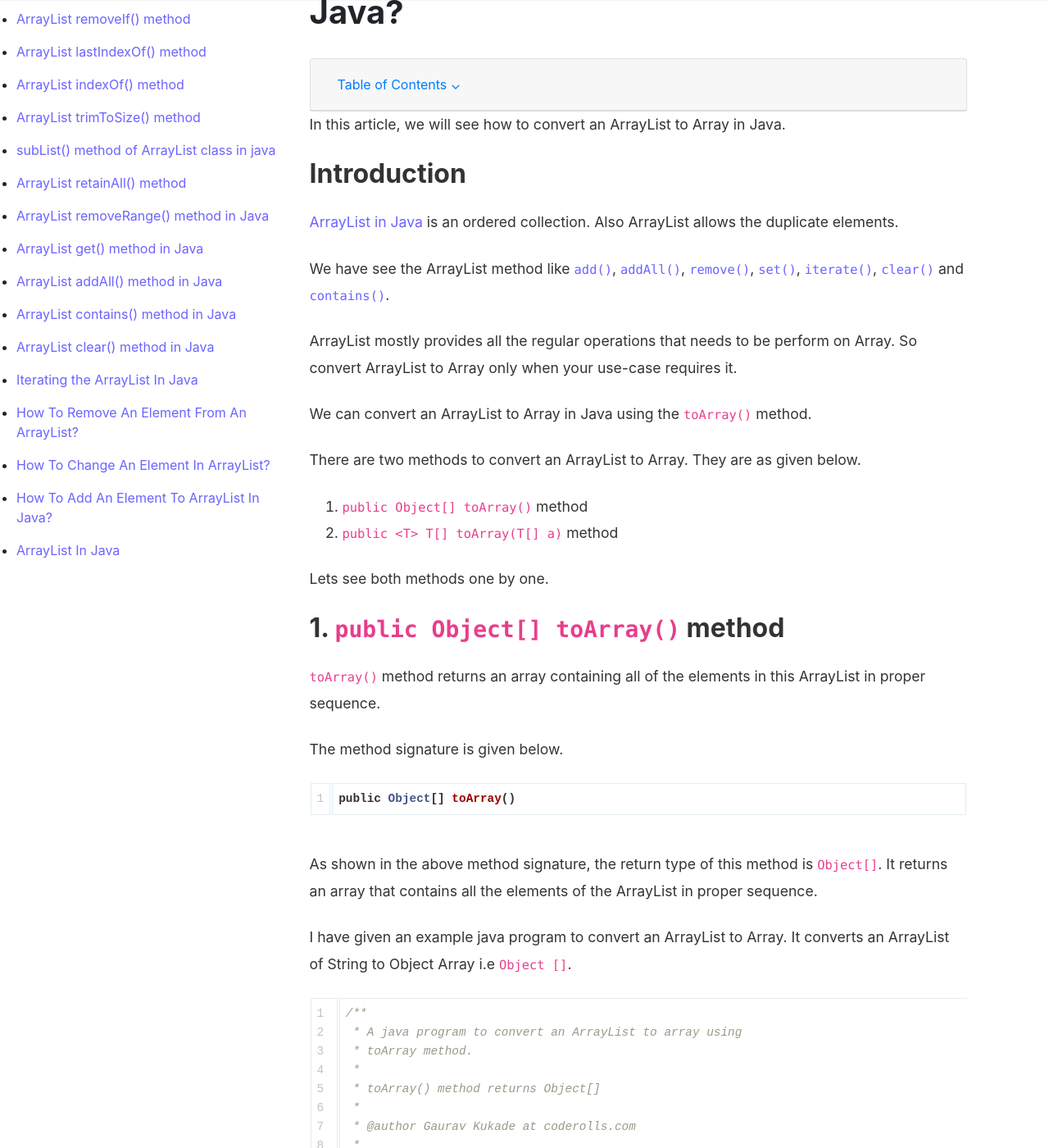
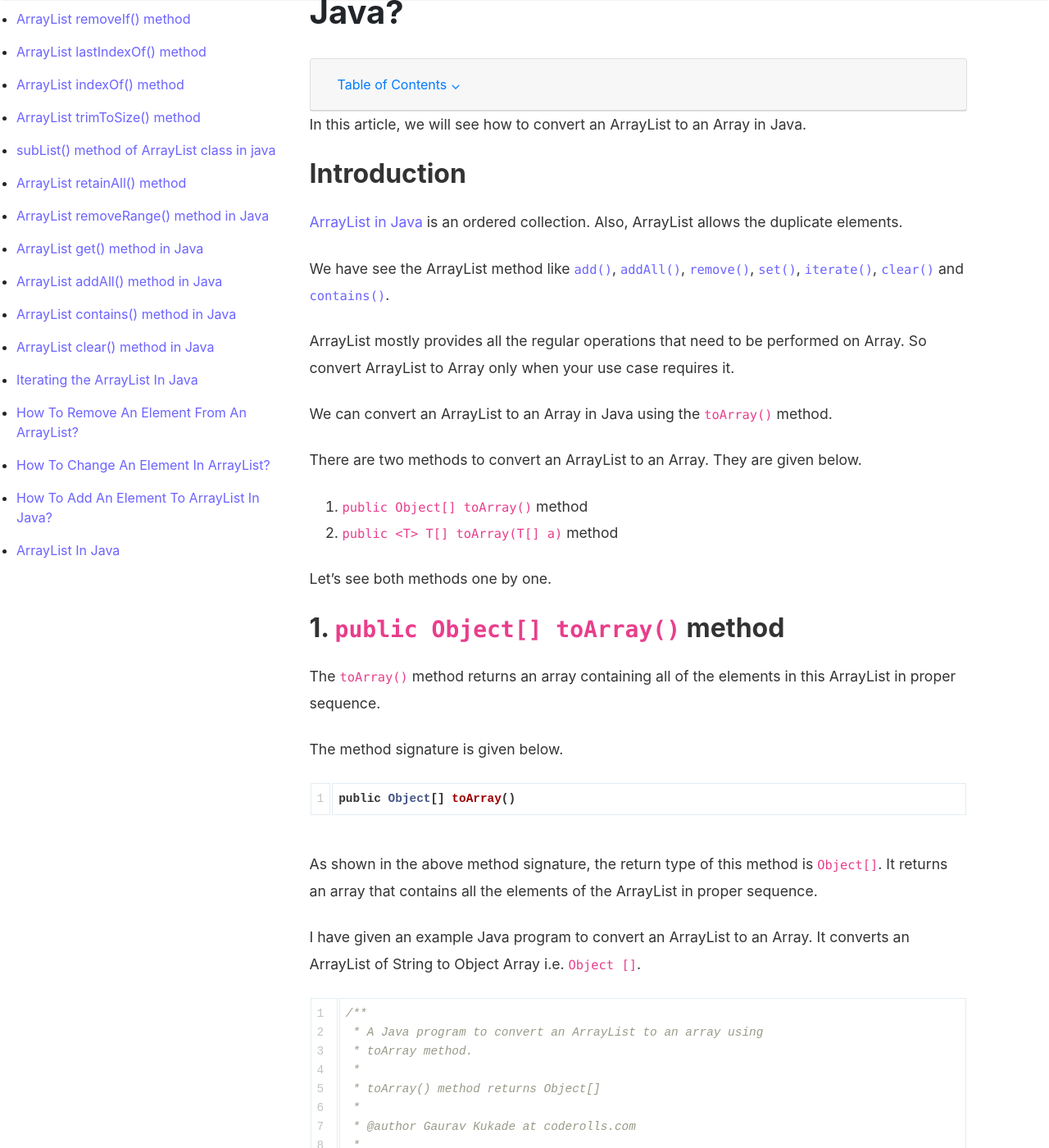
Before and after one commit to coderolls/coderolls-blog, a Jekyll site: the page built from _posts/collections/arraylist/2021-12-14-convert-arraylist-to-array.md, in a window 1280 px wide and 1400 px high, scrolled down 267 px. Shown: the whole window at 82% size. Built offline with Jekyll 4.4.1, drawn with Linux system fonts in a browser that asks for light colours; nearby versions of some CDN libraries; comment, search, counter and statistics services are not loaded; some of the changed text lies outside the part shown.

Commit message:
Update 2021-12-14-convert-arraylist-to-array.md

````diff
--- a/_posts/collections/arraylist/2021-12-14-convert-arraylist-to-array.md
+++ b/_posts/collections/arraylist/2021-12-14-convert-arraylist-to-array.md
@@ -4,30 +4,30 @@
 author: gaurav
 categories: [Collections, ArrayList]
 toc: true
-description: "In this article, we will see how to convert an ArrayList to Array in Java."
+description: "In this article, we will see how to convert an ArrayList to an Array in Java."
 ---
-In this article, we will see how to convert an ArrayList to Array in Java.
+In this article, we will see how to convert an ArrayList to an Array in Java.
 
 ## Introduction
 
-[ArrayList in Java](https://coderolls.com/arraylist-in-java/) is an ordered collection. Also ArrayList allows the duplicate elements.
+[ArrayList in Java](https://coderolls.com/arraylist-in-java/) is an ordered collection. Also, ArrayList allows the duplicate elements.
 
 We have see the ArrayList method like [`add()`](https://coderolls.com/add-element-in-arraylist/), [`addAll()`](http://https//coderolls.com/arraylist-addall-method-in-java/), [`remove()`](https://coderolls.com/remove-element-from-arraylist/), [`set()`](https://coderolls.com/change-element-in-arraylist/), [`iterate()`](http://coderolls.com/iterating-the-arraylist-in-java/), [`clear()`](http://coderolls.com/arraylist-clear-method-in-java/) and [`contains()`](http://coderolls.com/arraylist-contains-method).
 
-ArrayList mostly provides all the regular operations that needs to be perform on Array. So convert ArrayList to Array only when your use-case requires it.
+ArrayList mostly provides all the regular operations that need to be performed on Array. So convert ArrayList to Array only when your use case requires it.
 
-We can convert an ArrayList to Array in Java using the `toArray()` method.
+We can convert an ArrayList to an Array in Java using the `toArray()` method.
 
-There are two methods to convert an ArrayList to Array. They are as given below.
+There are two methods to convert an ArrayList to an Array. They are given below.
 
 1. `public Object[] toArray()` method
 2. `public <T> T[] toArray(T[] a)` method
 
-Lets see both methods one by one.
+Let's see both methods one by one.
 
 ## 1. `public Object[] toArray()` method
 
-`toArray()` method returns an array containing all of the elements in this ArrayList in proper sequence.
+The `toArray()` method returns an array containing all of the elements in this ArrayList in proper sequence.
 
 The method signature is given below.
 
@@ -37,11 +37,11 @@
 
 As shown in the above method signature, the return type of this method is `Object[]`. It returns an array that contains all the elements of the ArrayList in proper sequence.
 
-I have given an example java program to convert an ArrayList to Array. It converts an ArrayList of String to Object Array i.e `Object []`.
+I have given an example Java program to convert an ArrayList to an Array. It converts an ArrayList of String to Object Array i.e. `Object []`.
 
 ```java
 /**
- * A java program to convert an ArrayList to array using
+ * A Java program to convert an ArrayList to an array using
  * toArray method.
  *
  * toArray() method returns Object[]
@@ -51,29 +51,29 @@
  */
 public class ArrayListToArray {
 
-	public static void main(String[] args) {
-		ArrayList<String> arrayList = new ArrayList<String>();
+  public static void main(String[] args) {
+    ArrayList<String> arrayList = new ArrayList<String>();
 
-		//adding elements to the arrayList
-		arrayList.add("Meta");
-		arrayList.add("Apple");
-		arrayList.add("Amazon");
-		arrayList.add("Netflix");
-		arrayList.add("Microsoft");
-		arrayList.add("Google");
+    //adding elements to the ArrayList
+    arrayList.add("Meta");
+    arrayList.add("Apple");
+    arrayList.add("Amazon");
+    arrayList.add("Netflix");
+    arrayList.add("Microsoft");
+    arrayList.add("Google");
 
-		System.out.println("ArrayList: \n"+ arrayList);
+    System.out.println("ArrayList: \n"+ arrayList);
 
-		// convert ArrayList to array
-		Object[] objects = arrayList.toArray();
+    // convert ArrayList to array
+    Object[] objects = arrayList.toArray();
 
-		System.out.println("\nArray:");
+    System.out.println("\nArray:");
 
-		//we will receive the object array, so iterate on it to print each element
-		for(Object obj:objects) {
-			System.out.println(obj);
-		}
-	}
+    //we will receive the object array, so iterate on it to print each element
+    for(Object obj:objects) {
+      System.out.println(obj);
+    }
+  }
 }
 ```
 Output:
@@ -101,17 +101,17 @@
 
 As shown in the method signature, this method accepts one parameter.
 
- - **`T[] a`:-** An new array of type T, into which the elements of the list are to be stored. If the specified array is not enough to store all the elements of the ArrayList, a new array of the same type will be created.
+ - **`T[] a`:-** A new array of type T, into which the elements of the list are to be stored. If the specified array is not enough to store all the elements of the ArrayList, a new array of the same type will be created.
 
 This method returns `T []` i.e. An array of the specified type can be returned.
 
-I have given a sample java program to convert an ArrayList to array. Here, we will be converting an ArrayList of type String to String Array i.e `String []`.
+I have given a sample Java program to convert an ArrayList to an array. Here, we will be converting an ArrayList of type String to String Array i.e. `String []`.
 
 ```java
 import java.util.ArrayList;
 
 /**
- * A java program to convert an ArrayList to array using
+ * A Java program to convert an ArrayList to an array using
  * toArray method.
  *
  * toArray(T[] a) method returns T[]
@@ -121,33 +121,33 @@
  */
 public class ArrayListToArray2 {
 
-	public static void main(String[] args) {
-		ArrayList<String> arrayList = new ArrayList<String>();
+  public static void main(String[] args) {
+    ArrayList<String> arrayList = new ArrayList<String>();
 
-		//adding elements to the arrayList
-		arrayList.add("Meta");
-		arrayList.add("Apple");
-		arrayList.add("Amazon");
-		arrayList.add("Netflix");
-		arrayList.add("Microsoft");
-		arrayList.add("Google");
+    //adding elements to the ArrayList
+    arrayList.add("Meta");
+    arrayList.add("Apple");
+    arrayList.add("Amazon");
+    arrayList.add("Netflix");
+    arrayList.add("Microsoft");
+    arrayList.add("Google");
 
-		System.out.println("ArrayList: \n"+ arrayList);
+    System.out.println("ArrayList: \n"+ arrayList);
 
-		// convert ArrayList to array
-		// pass a new String array of the arrayList size as a param to toArray
-		//String[] elements = arrayList.toArray(new String[arrayList.size()]);
+    // convert ArrayList to array
+    // pass a new String array of the ArrayList size as a param to toArray
+    //String[] elements = arrayList.toArray(new String[arrayList.size()]);
 
-		//kindly read the 'Important Note' below
-		String[] elements = arrayList.toArray(new String[0]);
+    //kindly read the 'Important Note' below
+    String[] elements = arrayList.toArray(new String[0]);
 
 
-		System.out.println("\nArray:");
-		//we will receive the string array, so iterate on it to print each element
-		for(String str:elements) {
-			System.out.println(str);
-		}
-	}
+    System.out.println("\nArray:");
+    //we will receive the string array, so iterate on it to print each element
+    for(String str:elements) {
+      System.out.println(str);
+    }
+  }
 }
 ```
 Output:
@@ -166,12 +166,12 @@
 
 ### Important Note:
 
-The code above used new String[arrayList.size()] as a paramter to a `toArray()` method. However, [this blogpost from Aleksey Shipilёv](https://shipilev.net/blog/2016/arrays-wisdom-ancients/) reveals that due to JVM optimizations, using new String[0] is better now.
+The code above used new String[arrayList.size()] as a parameter to a `toArray()` method. However, [this blogpost from Aleksey Shipilёv](https://shipilev.net/blog/2016/arrays-wisdom-ancients/) reveals that due to JVM optimizations, using new String[0] is better now.
 
 
 ## Conclusion
 
-We can convert an ArrayList to Array in Java using the `toArray()` method.
+We can convert an ArrayList to an Array in Java using the `toArray()` method.
 
 There are two versions of the `toArray()` method.
 
````
Also changed, not shown: other parts of _posts/collections/arraylist/2021-12-14-convert-arraylist-to-array.md (+2 -2 lines).
